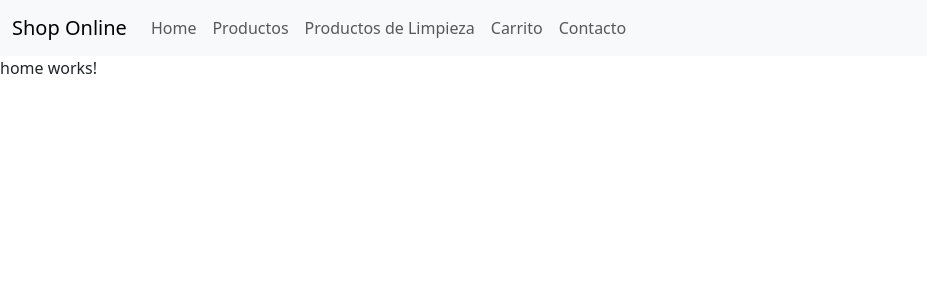
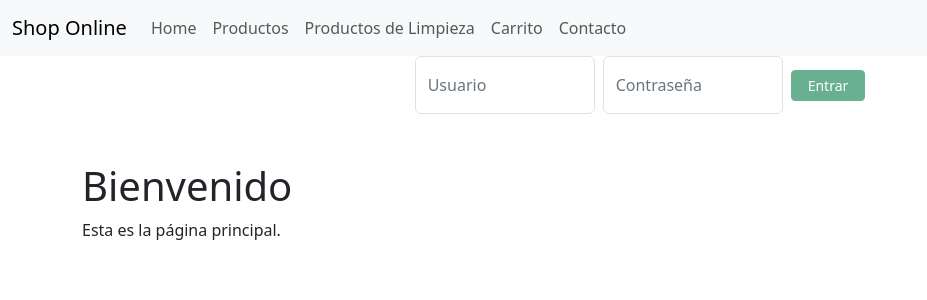
Before and after one commit to RFerreiraN/landing-mock-api, an Angular app: page / in a window 1280 px wide. Shown: the top 300 px of the page, without its empty margins (0-927 px from the left). Built offline with nearby package versions, Linux system fonts and the light colour scheme.

Commit message:
creamos form para logear al usuario

```diff
--- a/src/app/app.component.html
+++ b/src/app/app.component.html
@@ -1,28 +1,3 @@
-<nav class="navbar navbar-expand-lg bg-body-tertiary">
-  <div class="container-fluid">
-    <a class="navbar-brand" routerLink="">Shop Online</a>
-    <button class="navbar-toggler" type="button" data-bs-toggle="collapse" data-bs-target="#navbarNav" aria-controls="navbarNav" aria-expanded="false" aria-label="Toggle navigation">
-      <span class="navbar-toggler-icon"></span>
-    </button>
-    <div class="collapse navbar-collapse" id="navbarNav">
-      <ul class="navbar-nav">
-        <li class="nav-item">
-          <a class="nav-link" routerLink="">Home</a>
-        </li>
-        <li class="nav-item">
-          <a class="nav-link" routerLink="productos">Productos</a>
-        </li>
-        <li class="nav-item">
-          <a class="nav-link" routerLink="productosLimpieza">Productos de Limpieza</a>
-        </li>
-        <li class="nav-item">
-          <a class="nav-link" routerLink="carrito">Carrito</a>
-        </li>
-        <li class="nav-item">
-          <a class="nav-link" routerLink="contacto">Contacto</a>
-        </li>
-      </ul>
-    </div>
-  </div>
-</nav>
+
+<app-navbar/>
 <router-outlet></router-outlet>
--- a/src/app/app.component.ts
+++ b/src/app/app.component.ts
@@ -1,4 +1,5 @@
 import { Component } from '@angular/core';
+import { FormBuilder, FormGroup, Validators } from '@angular/forms';
 
 @Component({
   selector: 'app-root',
@@ -6,5 +7,5 @@ import { Component } from '@angular/core';
   styleUrls: ['./app.component.css']
 })
 export class AppComponent {
-  title = 'landing-mock-api';
+
 }
--- a/src/app/app.module.ts
+++ b/src/app/app.module.ts
@@ -11,6 +11,7 @@ import { ProductosLimpiezaDetallesComponent } from './productos-limpieza-detalle
 import { CarritoComponent } from './carrito/carrito.component';
 import { ContactoComponent } from './contacto/contacto.component';
 import { FormsModule, ReactiveFormsModule } from '@angular/forms';
+import { NavbarComponent } from './navbar/navbar.component';
 
 @NgModule({
   declarations: [
@@ -21,7 +22,8 @@ import { FormsModule, ReactiveFormsModule } from '@angular/forms';
     ProductosLimpiezaComponent,
     ProductosLimpiezaDetallesComponent,
     CarritoComponent,
-    ContactoComponent
+    ContactoComponent,
+    NavbarComponent
   ],
   imports: [
     BrowserModule,
--- a/src/app/contacto/contacto.component.html
+++ b/src/app/contacto/contacto.component.html
@@ -11,8 +11,8 @@
     </div>
     <div class="mb-3">
       <label for="email" class="form-label">Email</label>
-      <input type="text" class="form-control" id="email" [(ngModel)]="usuario.email" #email="ngModel" name="email"
-        email required>
+      <input type="text" class="form-control" id="email" [(ngModel)]="usuario.email" #email="ngModel" name="email" email
+        required>
       <div *ngIf="!email.valid && email.touched" class="text-danger small">
         Este Campo es Obligatorio
       </div>
@@ -24,15 +24,15 @@
 
 <div class="container mt-3">
   <h1 class="mt-3">Formulario Reactivo</h1>
-  <form [formGroup]="formularioContacto" (ngSubmit)="enviarReactivo()">
+  <form [formGroup]="formularioContacto" (ngSubmit)="enviarReactivo(formularioContacto)">
     <div class="mb-3">
       <label for="name" class="form-label">Nombre</label>
       <input type="text" class="form-control" id="name" name="nombre" formControlName="nombre">
     </div>
     <div class="mb-3">
-      <label for="email" class="form-label">Email</label>
-      <input type="text" class="form-control" id="email" formControlName="email">
+      <label for="email1" class="form-label">Email</label>
+      <input type="text" class="form-control" id="email1" formControlName="email">
     </div>
-    <button type="submit" class="btn btn-primary" [disabled]="formularioContacto.invalid">Enviar</button>
+    <button type="submit" class="btn btn-danger" [disabled]="formularioContacto.invalid">Enviar</button>
   </form>
 </div>
--- a/src/app/contacto/contacto.component.ts
+++ b/src/app/contacto/contacto.component.ts
@@ -8,7 +8,7 @@ import { FormGroup, FormBuilder, Validators } from '@angular/forms';
 })
 export class ContactoComponent {
 
-  formularioContacto: FormGroup
+  formularioContacto: FormGroup;
 
   constructor(private form: FormBuilder) {
     // Formulario Reactivo
@@ -16,11 +16,14 @@ export class ContactoComponent {
       nombre: ['', Validators.required],
       email: ['', [Validators.required, Validators.email]]
     })
+
   }
 
-  enviarReactivo(){
-      console.log(this.formularioContacto.value)
+  enviarReactivo(form : any) {
+    console.log(form.value)
+    form.reset()
   }
+
 
   //Formulario de Plantilla
 
--- a/src/app/home/home.component.css
+++ b/src/app/home/home.component.css
@@ -0,0 +1,10 @@
+
+/* Ajusta el tamaño del bloque de cada input flotante */
+.form-floating {
+  width: 180px;
+
+}
+
+.form-floating > label {
+  color: #6c757d;
+}
--- a/src/app/home/home.component.html
+++ b/src/app/home/home.component.html
@@ -1 +1,58 @@
-<p>home works!</p>
+<!-- <div class="container">
+  <form [formGroup]="formularioLogin" (ngSubmit)="enviar(formularioLogin)">
+    <div class="mt-3">
+      <label for="usuario" class="form-label">Usuario</label>
+      <input type="text" class="form-control" name="usuario" id="usuario" formControlName="usuario">
+    </div>
+    <div class="mt-3">
+      <label for="contraseña" class="form-label">Contraseña</label>
+      <input type="password" class="form-control" name="contraseña" id="contraseña" formControlName="contraseña">
+    </div>
+
+    <button class="btn btn-success mt-3" [disabled]="!formularioLogin.valid">Enviar</button>
+  </form>
+</div> -->
+
+
+<div class="login-wrapper">
+  <form
+    [formGroup]="formularioLogin"
+    (ngSubmit)="enviar(formularioLogin)"
+    class="login-bar d-flex justify-content-center align-items-center gap-2 flex-wrap"
+  >
+    <div class="form-floating slim-input">
+      <input
+        type="text"
+        class="form-control"
+        id="usuario"
+        placeholder="Usuario"
+        formControlName="usuario"
+      />
+      <label for="usuario">Usuario</label>
+    </div>
+
+    <div class="form-floating slim-input">
+      <input
+        type="password"
+        class="form-control"
+        id="contraseña"
+        placeholder="Contraseña"
+        formControlName="contraseña"
+      />
+      <label for="contraseña">Contraseña</label>
+    </div>
+
+    <button
+      type="submit"
+      class="btn btn-success btn-sm px-3"
+      [disabled]="!formularioLogin.valid"
+    >
+      Entrar
+    </button>
+  </form>
+</div>
+
+<div class="container mt-5">
+  <h1>Bienvenido</h1>
+  <p>Esta es la página principal.</p>
+</div>
--- a/src/app/home/home.component.ts
+++ b/src/app/home/home.component.ts
@@ -1,4 +1,5 @@
 import { Component } from '@angular/core';
+import { FormBuilder, FormGroup, Validators } from '@angular/forms';
 
 @Component({
   selector: 'app-home',
@@ -6,6 +7,18 @@ import { Component } from '@angular/core';
   styleUrls: ['./home.component.css']
 })
 export class HomeComponent {
-  constructor()
-  {}
+
+  formularioLogin : FormGroup;
+
+  constructor( private form : FormBuilder ){
+    this.formularioLogin = this.form.group({
+      usuario : ['', Validators.required],
+      contraseña : ['', [Validators.required, Validators.minLength(6)]]
+    })
+  }
+
+  enviar(form : FormGroup){
+    console.log(form.value)
+    form.reset()
+  }
 }
--- /dev/null
+++ b/src/app/navbar/navbar.component.html
@@ -0,0 +1,27 @@
+<nav class="navbar navbar-expand-lg bg-body-tertiary">
+  <div class="container-fluid">
+    <a class="navbar-brand" routerLink="">Shop Online</a>
+    <button class="navbar-toggler" type="button" data-bs-toggle="collapse" data-bs-target="#navbarNav" aria-controls="navbarNav" aria-expanded="false" aria-label="Toggle navigation">
+      <span class="navbar-toggler-icon"></span>
+    </button>
+    <div class="collapse navbar-collapse" id="navbarNav">
+      <ul class="navbar-nav">
+        <li class="nav-item">
+          <a class="nav-link" routerLink="">Home</a>
+        </li>
+        <li class="nav-item">
+          <a class="nav-link" routerLink="productos">Productos</a>
+        </li>
+        <li class="nav-item">
+          <a class="nav-link" routerLink="productosLimpieza">Productos de Limpieza</a>
+        </li>
+        <li class="nav-item">
+          <a class="nav-link" routerLink="carrito">Carrito</a>
+        </li>
+        <li class="nav-item">
+          <a class="nav-link" routerLink="contacto">Contacto</a>
+        </li>
+      </ul>
+    </div>
+  </div>
+</nav>
```
Also changed, not shown: src/app/navbar/navbar.component.ts (added, +10 -0 lines), src/app/navbar/navbar.component.css (added), 1 other file (tests, documents, lock files or other folders).
